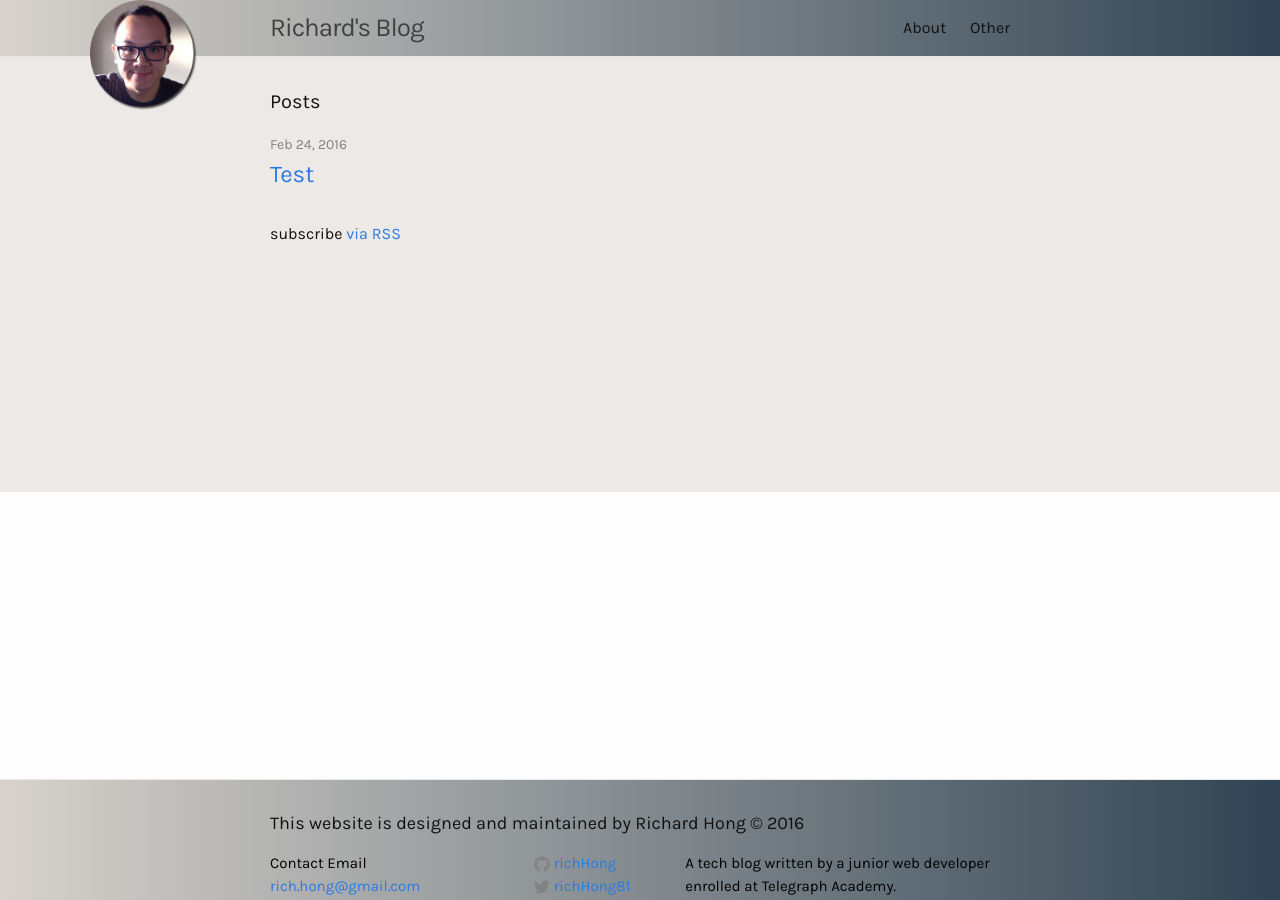
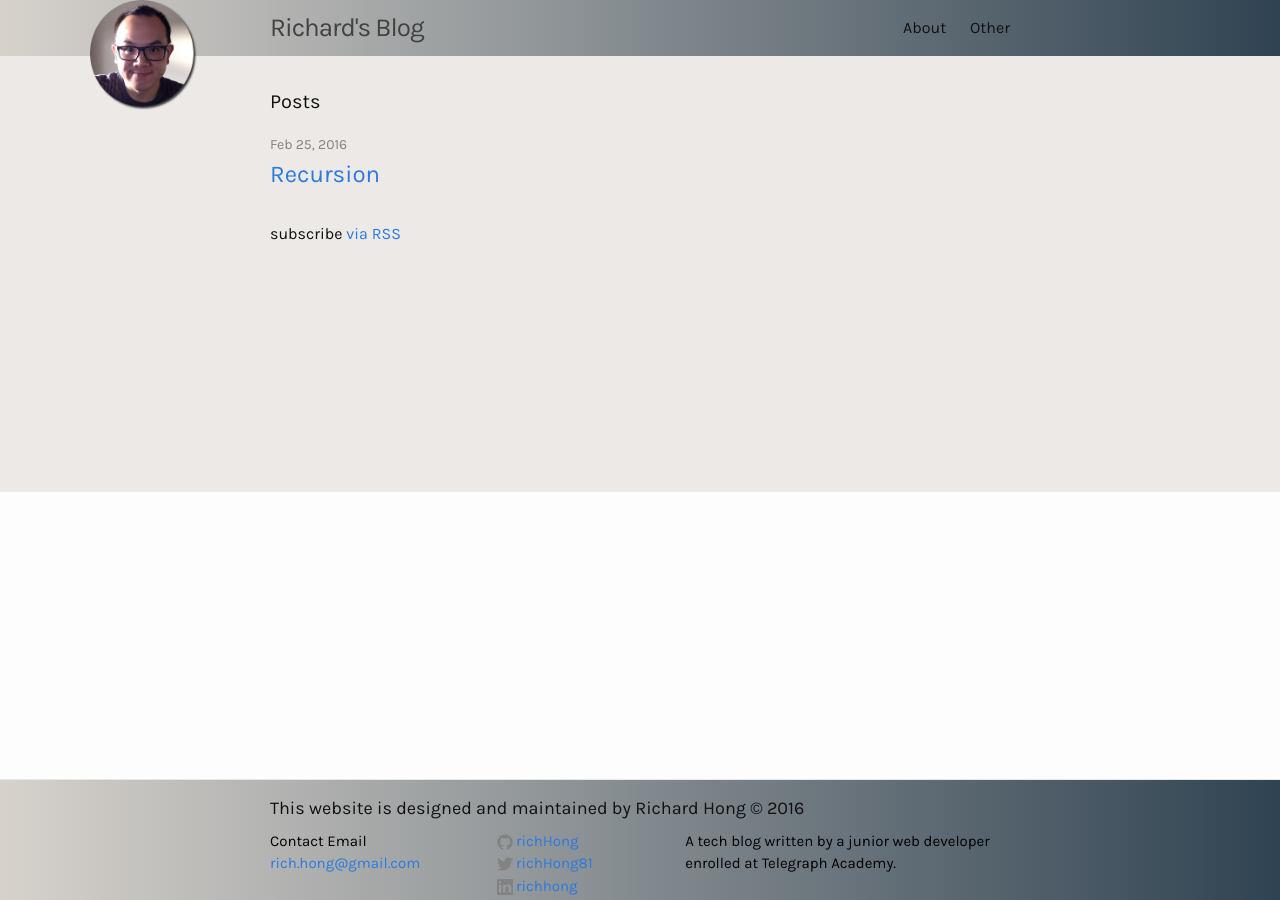
Before and after one commit to richHong/richHong.github.io, a Jekyll site: the page built from index.html, in a window 1280 px wide. Built offline with Jekyll 4.4.1, drawn with Linux system fonts in a browser that asks for light colours.

Commit message:
added linkedin

```diff
--- a/_config.yml
+++ b/_config.yml
@@ -14,6 +14,7 @@ baseurl: "" # the subpath of your site, e.g. /blog
 url: "http://richHong.github.io" # the base hostname & protocol for your site
 twitter_username: richHong81
 github_username:  richHong
+linkedin_username: richhong
 
 # Build settings
 markdown: kramdown
--- a/_includes/footer.html
+++ b/_includes/footer.html
@@ -25,6 +25,12 @@
             {% include icon-twitter.html username=site.twitter_username %}
           </li>
           {% endif %}
+
+           {% if site.linkedin_username %}
+          <li>
+            {% include icon-linkedin.html username=site.linkedin_username %}
+          </li>
+          {% endif %}
         </ul>
       </div>
 
--- /dev/null
+++ b/_includes/icon-linkedin.html
@@ -0,0 +1 @@
+<a href="https://linkedin.com/in/{{ site.linkedin_username }}"><span class="icon icon--linkedin">{% include icon-linkedin.svg %}</span><span class="username">{{ include.username }}</span></a>
--- a/_sass/_layout.scss
+++ b/_sass/_layout.scss
@@ -103,11 +103,11 @@
  */
 .site-footer {
     border-top: 1px solid $grey-color-light;
-    padding: $spacing-unit 0;
+    padding: 15px 0;
     position:fixed;
     bottom:0;
     width: 100%;
-    height: 60px;
+    height: 90px;
     background:                                  #304352;
     background: -webkit-linear-gradient(to left, #304352 , #d7d2cc);
     background:         linear-gradient(to left, #304352 , #d7d2cc);
@@ -117,7 +117,7 @@
 
 .footer-heading {
     font-size: 18px;
-    margin-bottom: $spacing-unit / 2;
+    margin-bottom: $spacing-unit / 4;
 }
 
 .contact-list,
@@ -140,13 +140,13 @@
 }
 
 .footer-col-1 {
-    width: -webkit-calc(35% - (#{$spacing-unit} / 2));
-    width:         calc(35% - (#{$spacing-unit} / 2));
+    width: -webkit-calc(30% - (#{$spacing-unit} / 2));
+    width:         calc(30% - (#{$spacing-unit} / 2));
 }
 
 .footer-col-2 {
-    width: -webkit-calc(20% - (#{$spacing-unit} / 2));
-    width:         calc(20% - (#{$spacing-unit} / 2));
+    width: -webkit-calc(25% - (#{$spacing-unit} / 2));
+    width:         calc(25% - (#{$spacing-unit} / 2));
 }
 
 .footer-col-3 {
```
Also changed, not shown: _posts/2016-02-24-test.md (deleted, +0 -7 lines), _posts/2016-02-25-recursion.md (added, +7 -0 lines), _includes/icon-linkedin.svg (added), 1 other file.
